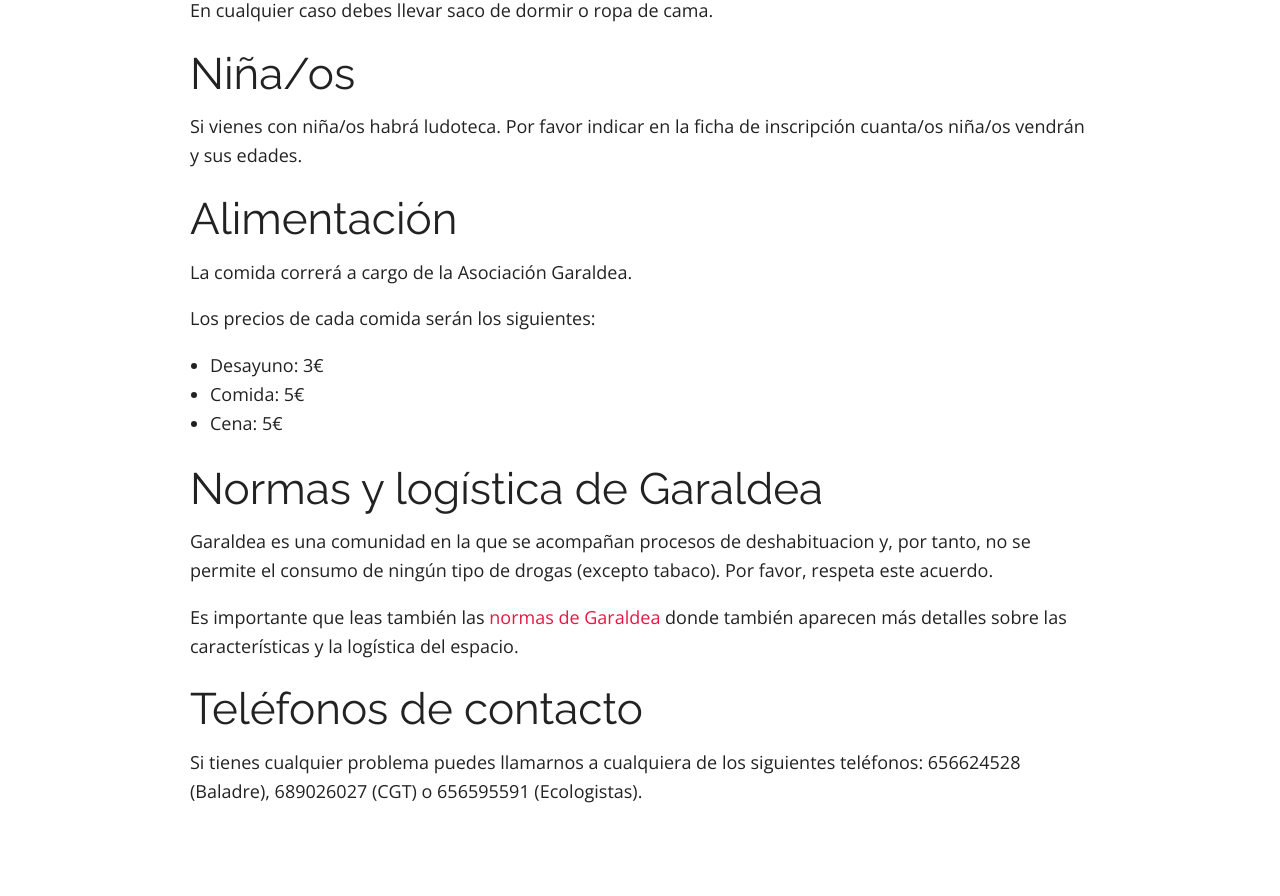
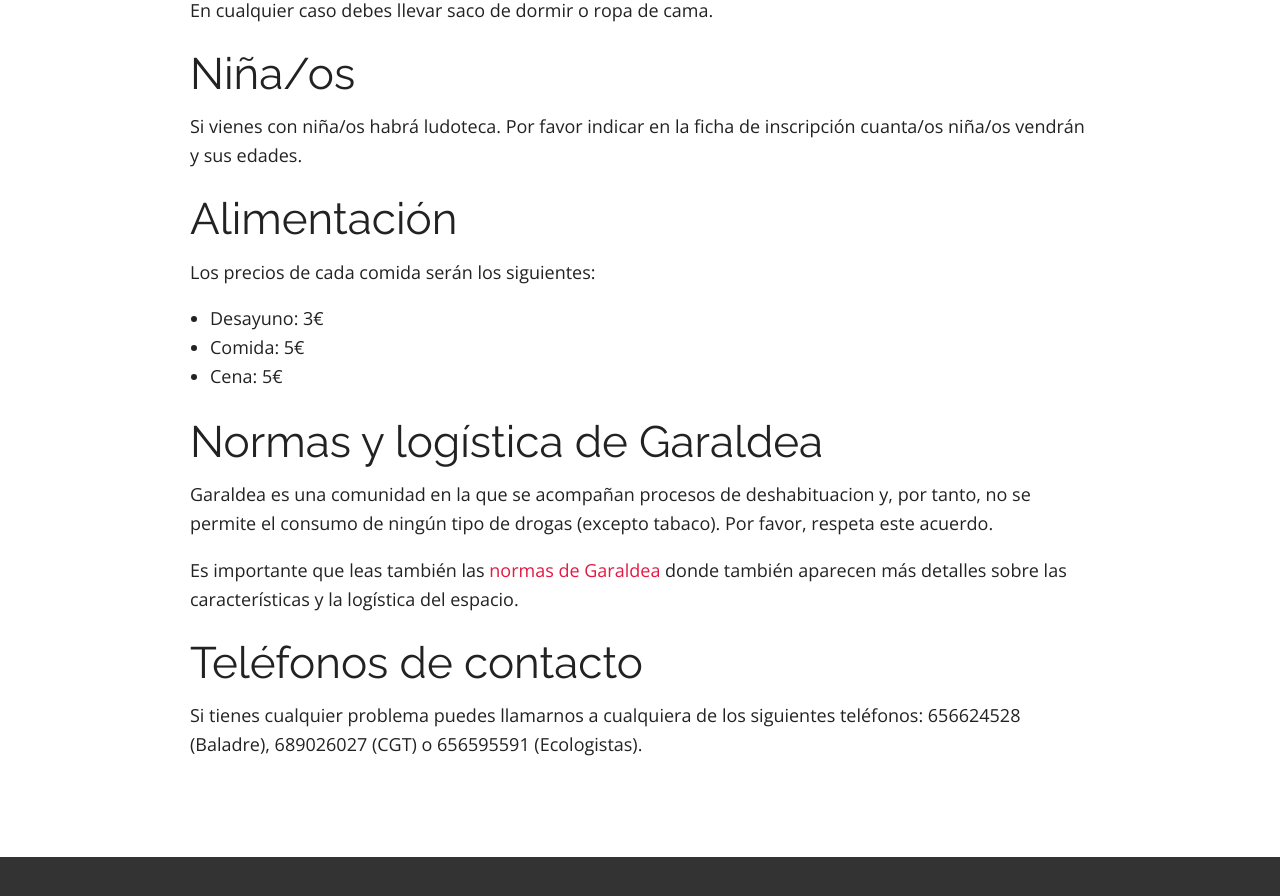
Before and after one commit to escuelaramonfdez/escuelaramonfdez.github.io, a Jekyll site: the page built from organizacion.md, in a window 1280 px wide and 900 px high, scrolled down 1793 px. Shown: the top 896 px of the window. Built offline with Jekyll 4.4.1, drawn with Linux system fonts in a browser that asks for light colours; nearby versions of some CDN libraries.

Commit message:
Corrección errores.

```diff
--- a/organizacion.md
+++ b/organizacion.md
@@ -51,8 +51,6 @@
 
 # Alimentación
 
-La comida correrá a cargo de la Asociación Garaldea.
-
 Los precios de cada comida serán los siguientes:
 
 - Desayuno: 3€
```
